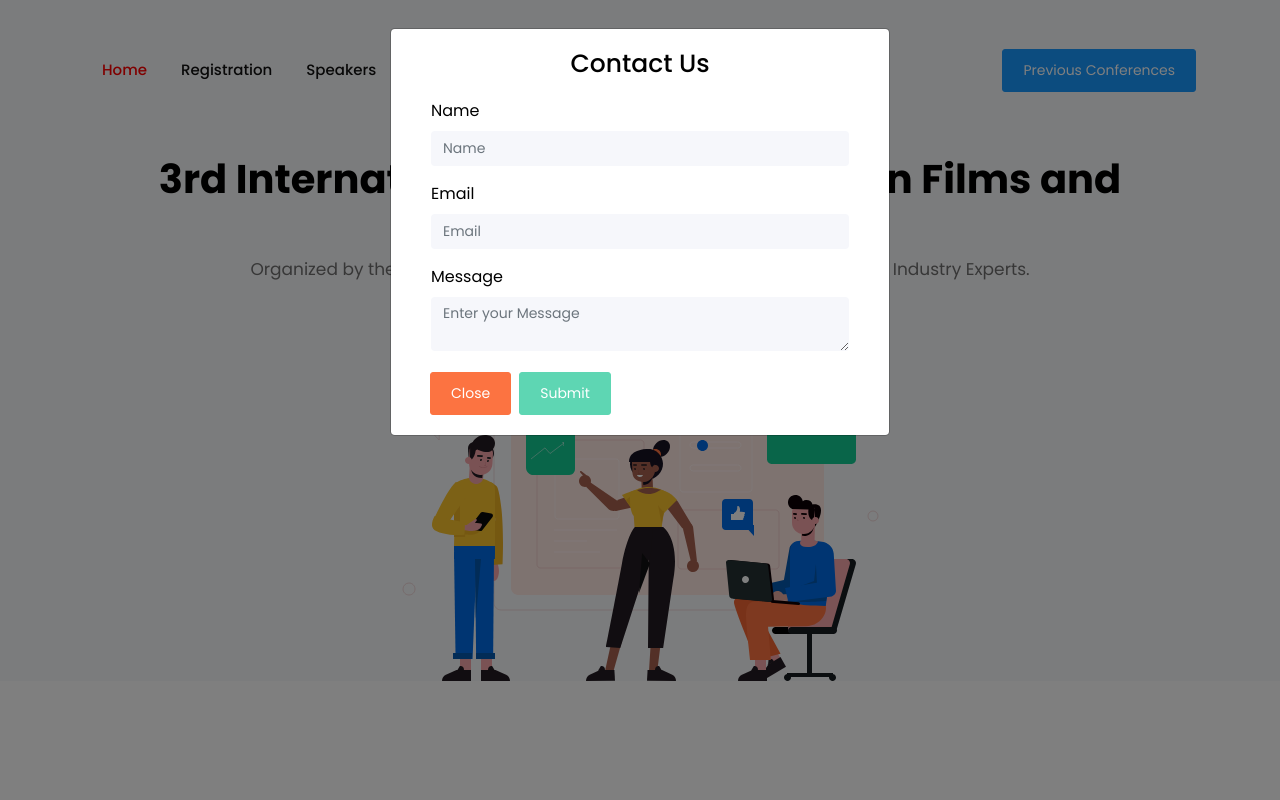
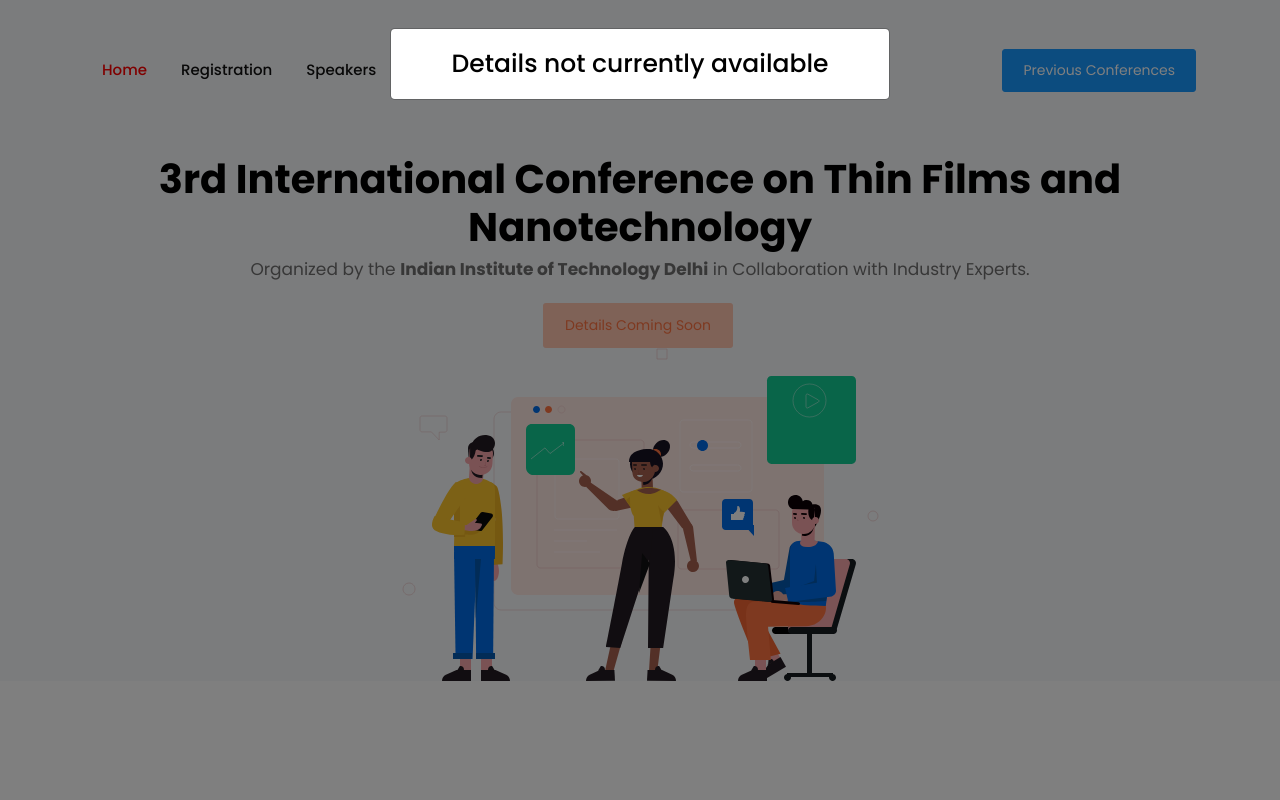
Before and after one commit to ictn-klc-2025/ictn2025, a Django app: page / in a window 1280 px wide, after a click on "Previous Conferences". Run offline with Django 4.2, Linux system fonts and the light colour scheme; some libraries are stand-ins or nearby versions.

Commit message:
editing template

```diff
--- a/templates/base.html
+++ b/templates/base.html
@@ -400,9 +400,10 @@
       <div class="modal-dialog" role="document">
         <div class="modal-content">
           <div class="modal-header">
-            <h4 class="modal-title" id="exampleModalLabel">Contact Us</h4>
+            <h4 class="modal-title" id="exampleModalLabel">Details not currently available</h4>
           </div>
           <div class="modal-body">
+            <!--
             <form>
               <div class="form-group">
                 <label for="Name">Name</label>
@@ -422,6 +423,7 @@
             <button type="button" class="btn btn-light" data-dismiss="modal">Close</button>
             <button type="button" class="btn btn-success">Submit</button>
           </div>
+           -->
         </div>
       </div>
     </div>
```
